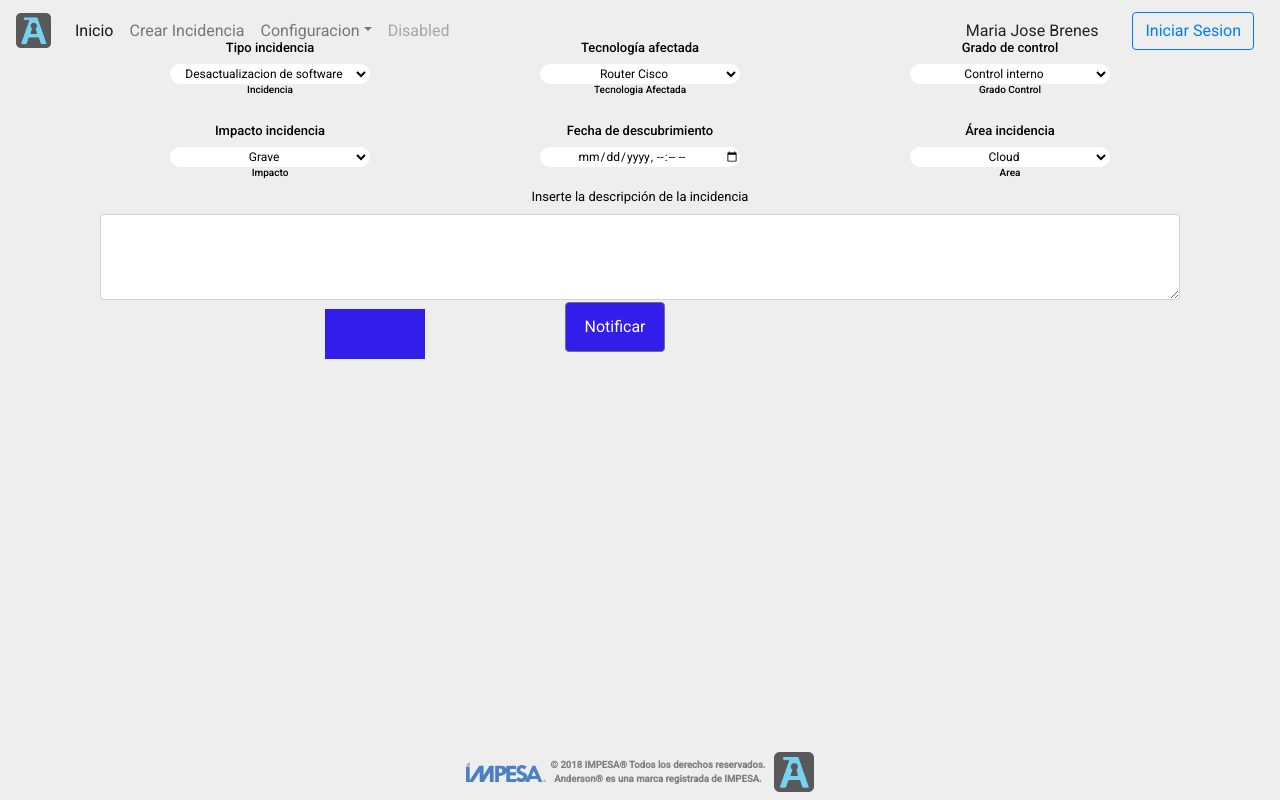
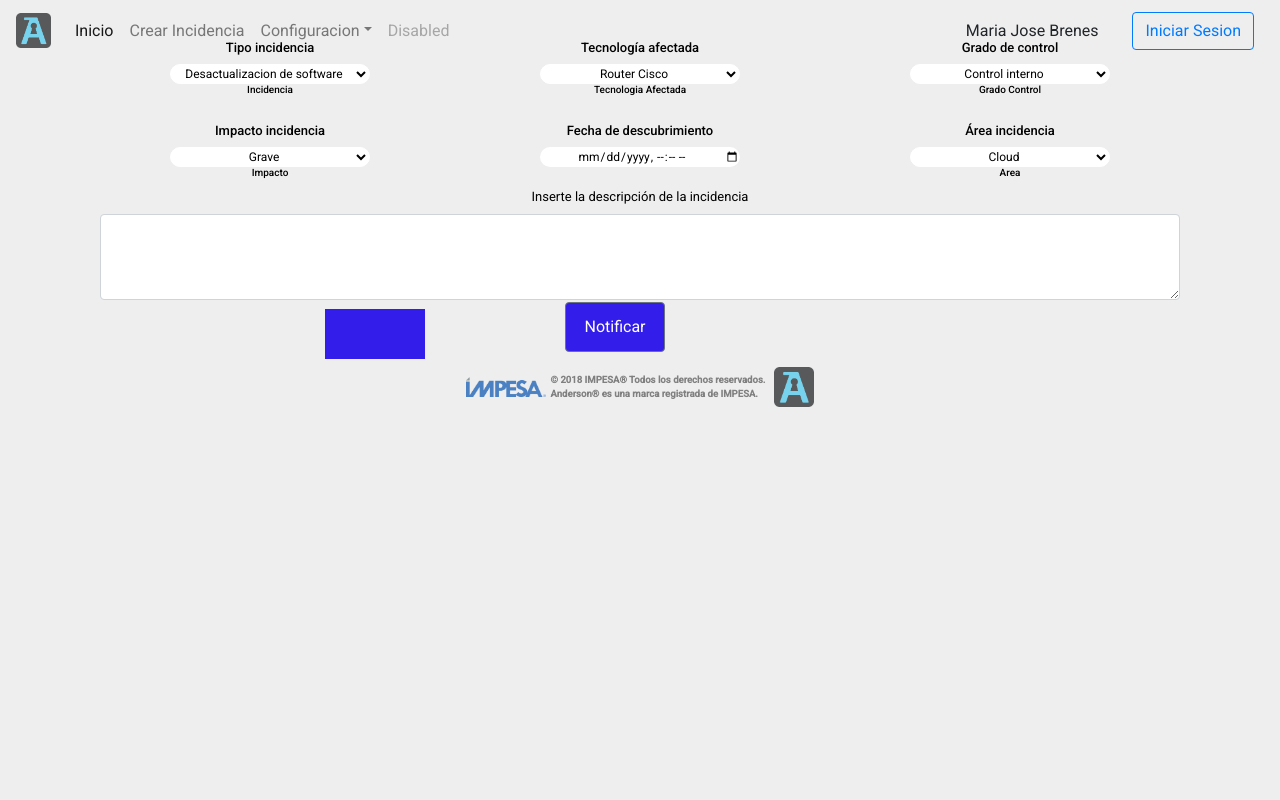
Before and after one commit to kennAnyUM/ProyectoAnderson, a React (Create React App) app: page /InsertarIncidencia in a window 1280 px wide. Built offline with nearby package versions, Linux system fonts and the light colour scheme.

Commit message:
Arreglo del Footer

```diff
--- a/src/App.js
+++ b/src/App.js
@@ -14,11 +14,13 @@ class App extends Component {
     const { children } = this.props;
     return (
       <body>
+         <Header />
         <div className="container" id="div_ancho_completo">
-          <Header />
+
           <Contenedor body={children} />
-          <Footer />
+
         </div>
+        <Footer />
       </body>
     );
   }
--- a/src/components/estilo.css
+++ b/src/components/estilo.css
@@ -2,6 +2,6 @@
   position: fixed;
   left: 50%;
   transform: translatex(-50%);
-  width: 100%;
-  background-color: #eeeeee
+  background-color: #eeeeee;
+
 }
--- a/src/components/footer.css
+++ b/src/components/footer.css
@@ -1,10 +1,6 @@
 #footer-main{
-    position:fixed;
-    width: 100%;
+    position:absolute;
     background-color: #eeeeee;
-    top:100%;
-    left: 50%;
-    transform: translate(-50%, -100%);
     color: #808080;
     font-size: 60%;
     align-items: center;
```
